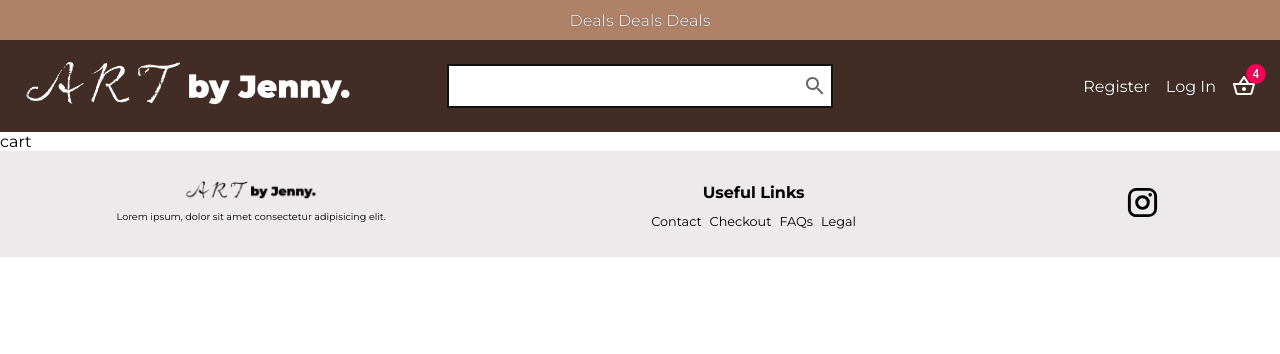
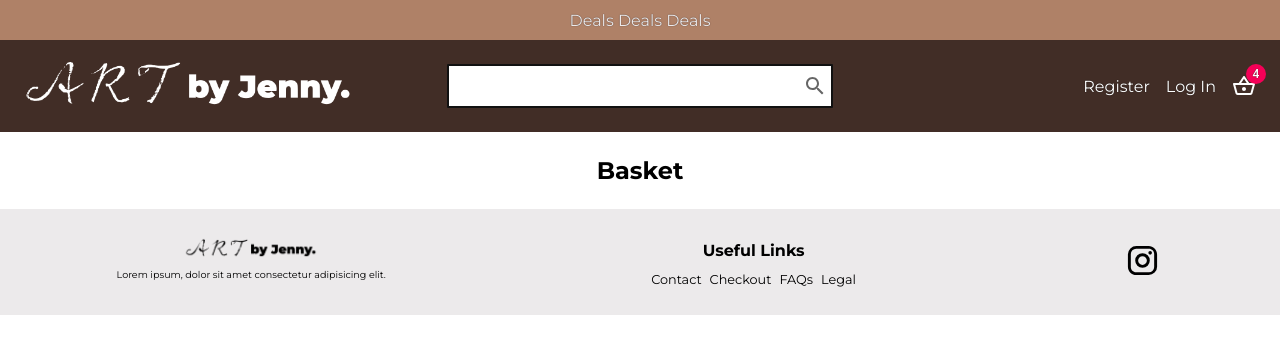
Before and after one commit to khatakslied/art-by-jenny, a React (Create React App) app: page / in a window 1280 px wide. Shown: the top 354 px of the page. Built offline with nearby package versions, Linux system fonts and the light colour scheme.

Commit message:
Change Cart.jsx to Basket.jsx.

```diff
--- a/src/App.jsx
+++ b/src/App.jsx
@@ -3,7 +3,7 @@ import ProductList from "./pages/ProductList";
 import Product from "./pages/Product";
 import Register from "./pages/Register";
 import Login from "./pages/Login";
-import Cart from "./pages/Cart";
+import Basket from "./pages/Basket";
 
 const App = () => {
   return (
@@ -13,7 +13,7 @@ const App = () => {
       {/* <Product /> */}
       {/* <Register /> */}
       {/* <Login /> */}
-      <Cart />
+      <Basket />
     </div>
   );
 }
--- a/src/pages/Cart.jsx
+++ b/src/pages/Basket.jsx
@@ -8,15 +8,35 @@ const Container = styled.div`
 
 `;
 
-const Cart = () => {
+const Wrapper = styled.div`
+  padding: 24px;
+`;
+
+const Title = styled.h2`
+  text-align: center;
+`;
+
+const Top = styled.div`
+
+`;
+
+const Bottom = styled.div`
+
+`;
+
+const Basket = () => {
   return (
     <Container>
       <Announcement />
       <Navbar />
-      cart
+      <Wrapper>
+        <Title>Basket</Title>
+        <Top></Top>
+        <Bottom></Bottom>
+      </Wrapper>
       <Footer />
     </Container>
   );
 };
 
-export default Cart;
+export default Basket;
```
